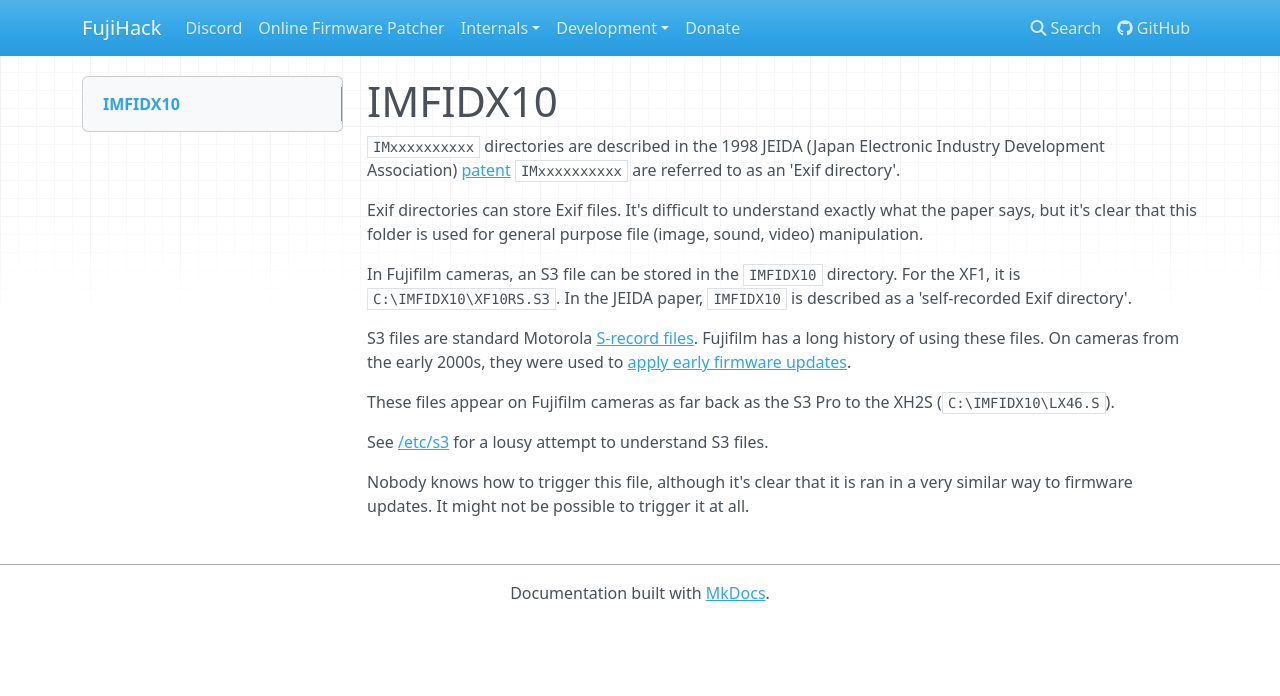
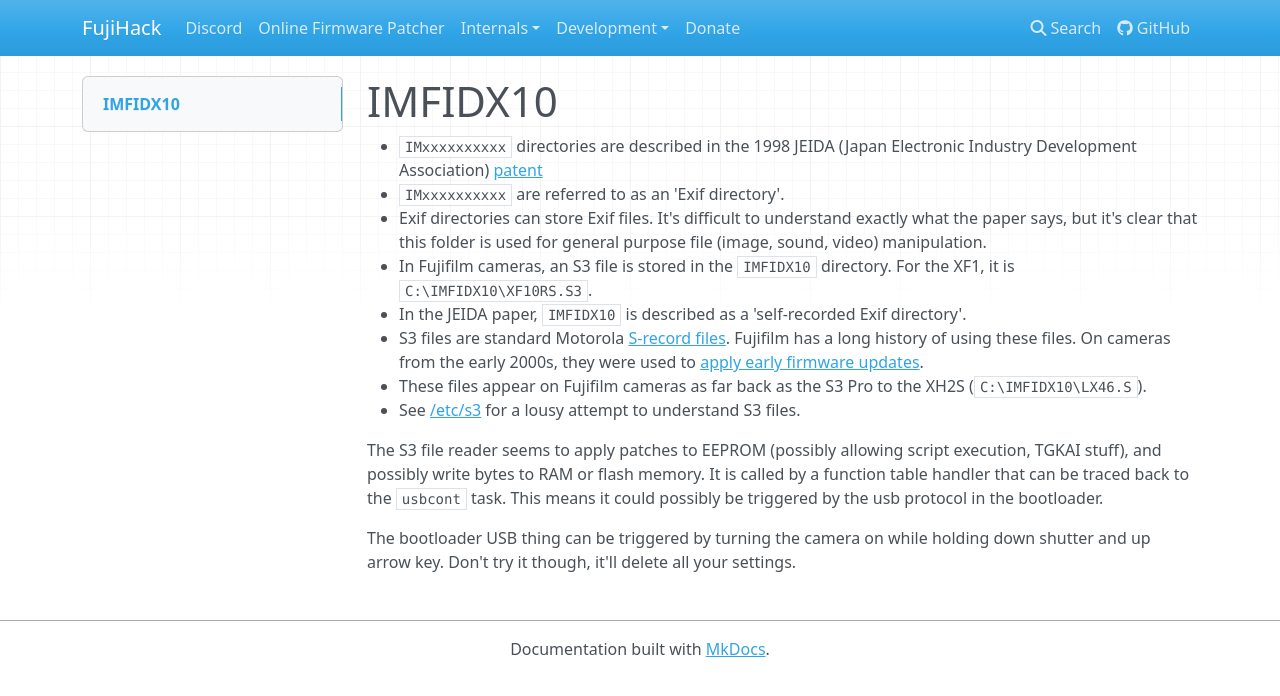
Before and after one commit to fujihack/wiki, an MkDocs documentation site: the page built from docs/exif.md, in a window 1280 px wide. Shown: the top 696 px of the page. Built offline with MkDocs 1.6.1, drawn with Linux system fonts in a browser that asks for light colours; nearby versions of some CDN libraries.

Commit message:
Update exif.md

```diff
--- a/docs/exif.md
+++ b/docs/exif.md
@@ -1,18 +1,16 @@
 # IMFIDX10
-`IMxxxxxxxxxx` directories are described in the 1998 JEIDA (Japan Electronic Industry Development Association) [patent](http://www.awm.jp/~yoya/cache/www.clavis.ne.jp/~hre/files/Exifj.pdf)
-`IMxxxxxxxxxx` are referred to as an 'Exif directory'.
+- `IMxxxxxxxxxx` directories are described in the 1998 JEIDA (Japan Electronic Industry Development Association) [patent](http://www.awm.jp/~yoya/cache/www.clavis.ne.jp/~hre/files/Exifj.pdf)
+- `IMxxxxxxxxxx` are referred to as an 'Exif directory'.
+- Exif directories can store Exif files. It's difficult to understand exactly what the paper says, but it's clear that this folder
+is used for general purpose file (image, sound, video) manipulation.
+- In Fujifilm cameras, an S3 file is stored in the `IMFIDX10` directory. For the XF1, it is `C:\IMFIDX10\XF10RS.S3`.
+- In the JEIDA paper, `IMFIDX10` is described as a 'self-recorded Exif directory'.
+- S3 files are standard Motorola [S-record files](https://en.wikipedia.org/wiki/SREC_(file_format)). Fujifilm has a long history of using these files. On cameras from the early 2000s, they were used to [apply early firmware updates](https://www.dpreview.com/forums/thread/430068).
+- These files appear on Fujifilm cameras as far back as the S3 Pro to the XH2S (`C:\IMFIDX10\LX46.S`).
+- See [/etc/s3](https://github.com/fujihack/fujihack/tree/master/etc/s3) for a lousy attempt to understand S3 files.
 
-Exif directories can store Exif files. It's difficult to understand exactly what the paper says, but it's clear that this folder
-is used for general purpose file (image, sound, video) manipulation.
+The S3 file reader seems to apply patches to EEPROM (possibly allowing script execution, TGKAI stuff), and possibly write
+bytes to RAM or flash memory. It is called by a function table handler that can be traced back to the `usbcont` task. This means
+it could possibly be triggered by the usb protocol in the bootloader.
 
-In Fujifilm cameras, an S3 file can be stored in the `IMFIDX10` directory. For the XF1, it is `C:\IMFIDX10\XF10RS.S3`.
-In the JEIDA paper, `IMFIDX10` is described as a 'self-recorded Exif directory'.
-
-S3 files are standard Motorola [S-record files](https://en.wikipedia.org/wiki/SREC_(file_format)). Fujifilm has a long history of using these files.
-On cameras from the early 2000s, they were used to [apply early firmware updates](https://www.dpreview.com/forums/thread/430068).
-
-These files appear on Fujifilm cameras as far back as the S3 Pro to the XH2S (`C:\IMFIDX10\LX46.S`).
-
-See [/etc/s3](https://github.com/fujihack/fujihack/tree/master/etc/s3) for a lousy attempt to understand S3 files.
-
-Nobody knows how to trigger this file, although it's clear that it is ran in a very similar way to firmware updates. It might not be possible to trigger it at all.
+The bootloader USB thing can be triggered by turning the camera on while holding down shutter and up arrow key. Don't try it though, it'll delete all your settings.
```
